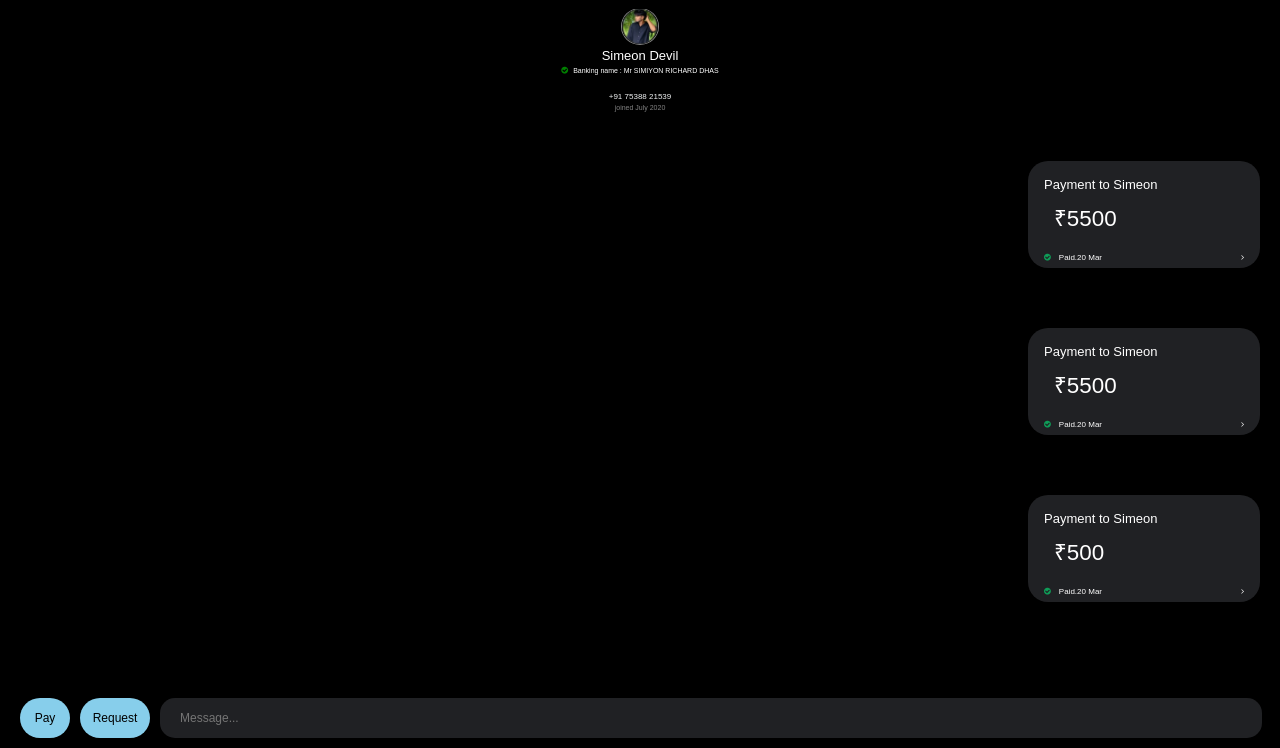
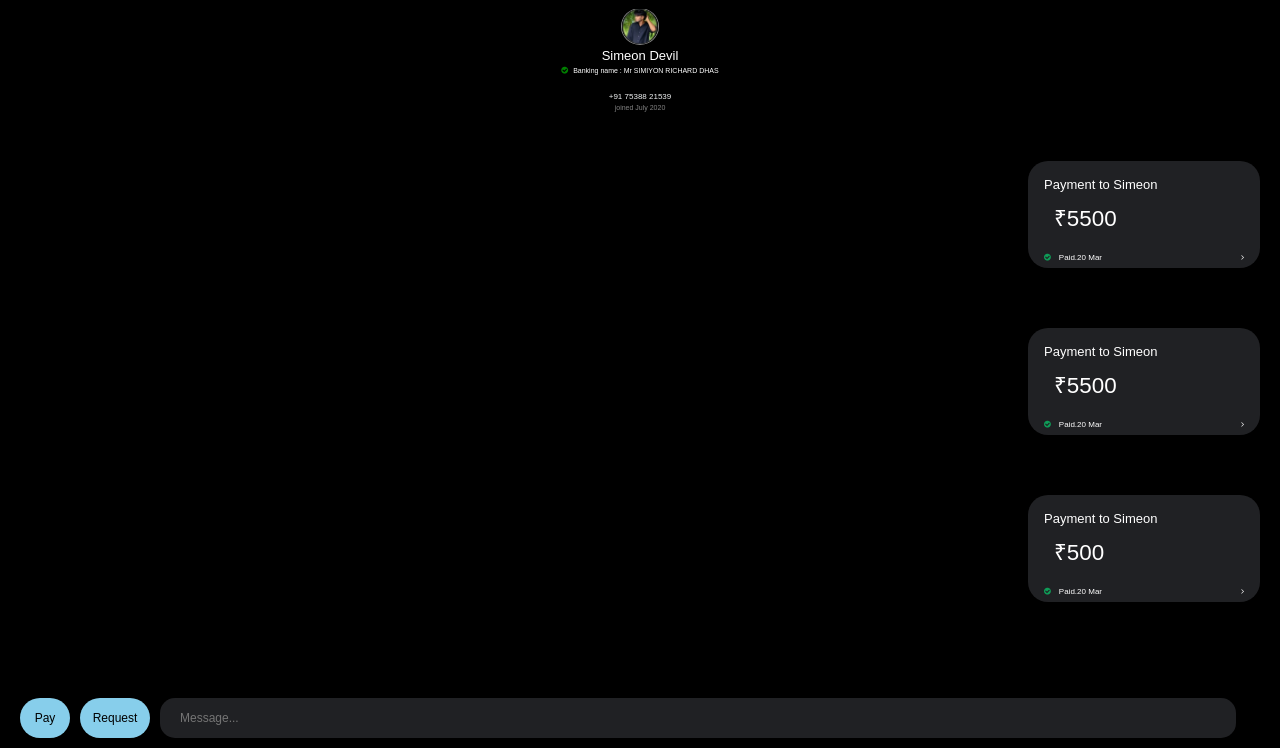
Before and after one commit to sajin-cl/payment_app_clone, a plain HTML site: page index.html in a window 1280 px wide. Shown: the part 52-800 px from the top of the page. Drawn offline with Linux system fonts and the light colour scheme.

Commit message:
new update

```diff
--- a/style.css
+++ b/style.css
@@ -134,7 +134,15 @@ img {
   padding: 5px 20px;
   background-color: #202124;
   color: grey;
- text-align: start;
+  text-align: start;
   font-size: 12px;
 
 }
+
+@media screen and (min-width:100px) {
+  .footer-btn {
+    width: 95%;
+    margin-right: 30px;
+  }
+
+}
```
